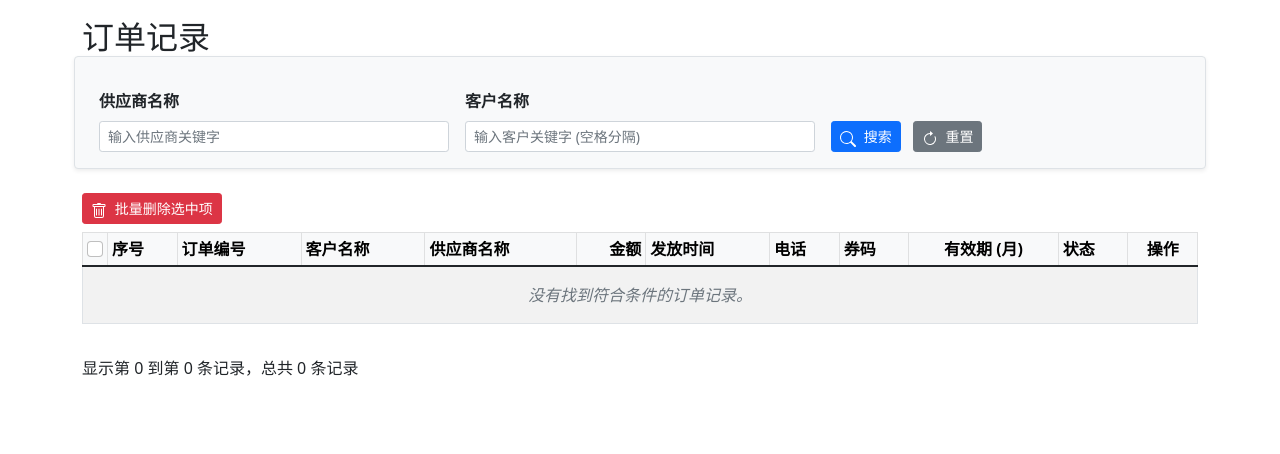
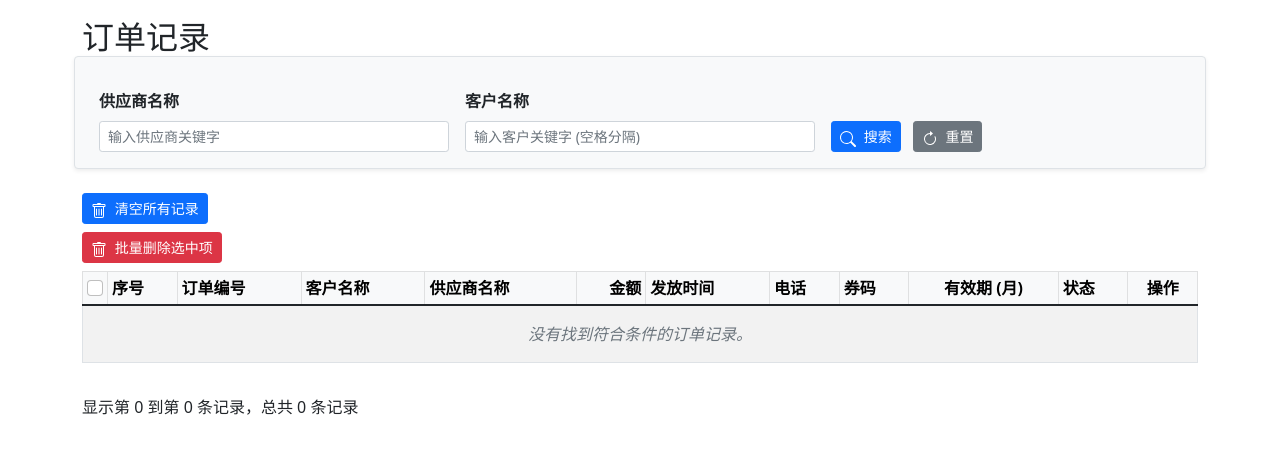
Before and after one commit to wxybabymichael/simple_order, a Flask app: page / in a window 1280 px wide. Shown: the part 62-516 px from the top of the page. Run offline with Flask 2, Linux system fonts and the light colour scheme; a user stored in the database is signed in; data that the repository does not hold is empty; some libraries are stand-ins or nearby versions.

Commit message:
Update index.html
add a function for confirmAllDelete()
add a form for All Delete Form

```diff
--- a/templates/index.html
+++ b/templates/index.html
@@ -30,6 +30,21 @@
         </div>
     </form>
     <!-- End Search Form -->
+
+    <!-- All Delete Form - Separate form for deleting all records ---->
+    <form id="all-action-form" method="POST" action="{{ url_for('all_delete_orders') }}" onsubmit="return confirmAllDelete();">
+        <div class="mb-2">
+            {# All Delete Button #}
+            <button type="submit" class="btn btn-primary btn-sm" id="all-delete-btn">
+                <svg xmlns="http://www.w3.org/2000/svg" width="16" height="16" fill="currentColor" class="bi bi-trash me-1" viewBox="0 0 16 16">
+                    <path d="M5.5 5.5A.5.5 0 0 1 6 6v6a.5.5 0 0 1-1 0V6a.5.5 0 0 1 .5-.5zm2.5 0a.5.5 0 0 1 .5.5v6a.5.5 0 0 1-1 0V6a.5.5 0 0 1 .5-.5zm3 .5a.5.5 0 0 0-1 0v6a.5.5 0 0 0 1 0V6z"/>
+                    <path fill-rule="evenodd" d="M14.5 3a1 1 0 0 1-1 1H13v9a2 2 0 0 1-2 2H5a2 2 0 0 1-2-2V4h-.5a1 1 0 0 1-1-1V2a1 1 0 0 1 1-1H6a1 1 0 0 1 1-1h2a1 1 0 0 1 1 1h3.5a1 1 0 0 1 1 1v1zM4.118 4 4 4.059V13a1 1 0 0 0 1 1h6a1 1 0 0 0 1-1V4.059L11.882 4H4.118zM2.5 3V2h11v1h-11z"/>
+                </svg>
+                清空所有记录
+            </button>
+        </div>
+    </form>
+    <!-- End All Delete Form -->
 
     <!-- Batch Action Form - Wraps the table and batch delete button -->
     <form id="batch-action-form" method="POST" action="{{ url_for('batch_delete_orders') }}" onsubmit="return confirmBatchDelete();">
@@ -197,6 +212,11 @@
 
         }); // End DOMContentLoaded
 
+        // Confirmation for All Delete (global function for onsubmit)
+        function confirmAllDelete() {
+            return confirm('确定要删除所有记录吗？此操作不可撤销！'); // Confirm before submission
+        }
+
         // Confirmation for Batch Delete (global function for onsubmit)
         function confirmBatchDelete() {
             const checkedCount = document.querySelectorAll('.row-checkbox:checked').length;
```
